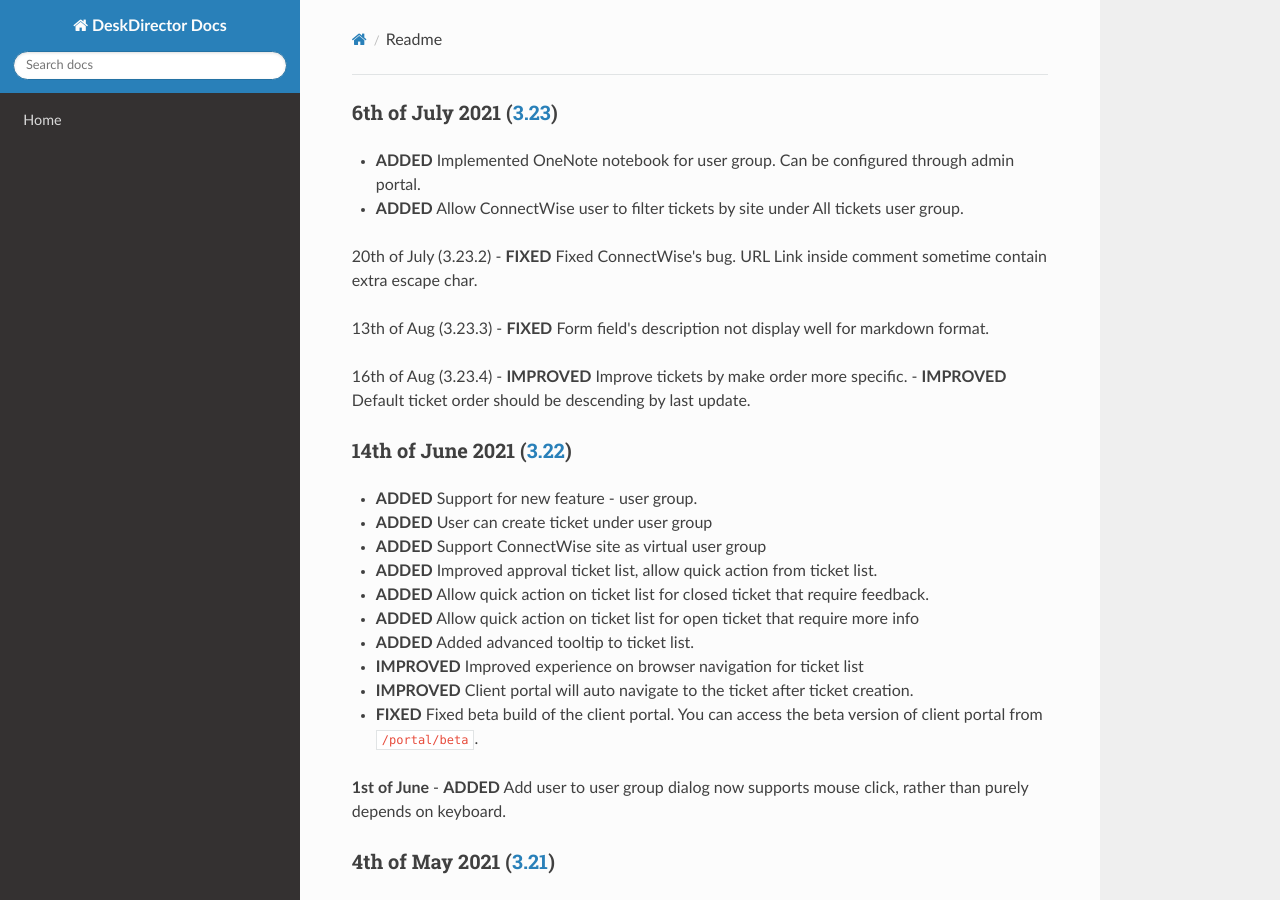
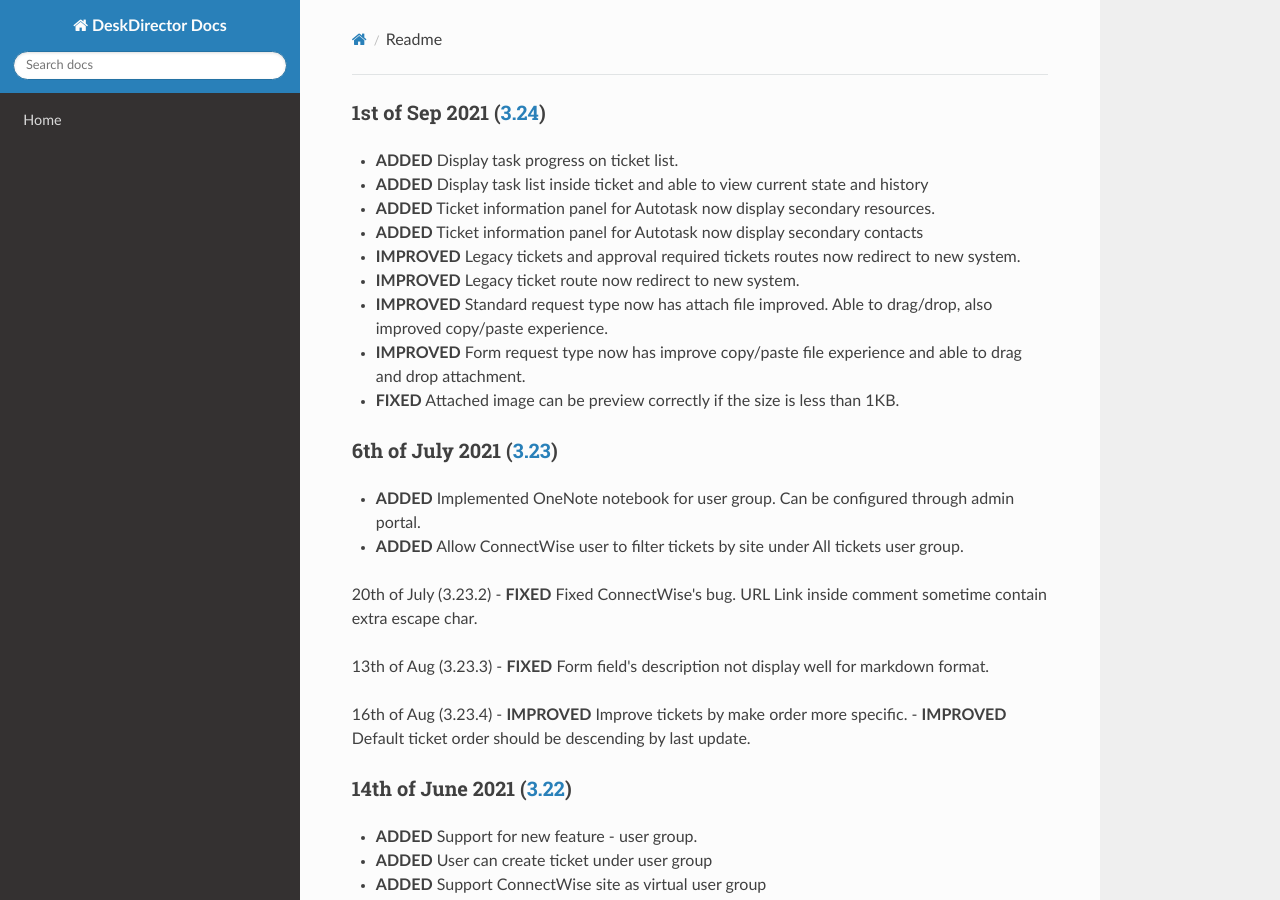
Before and after one commit to DeskDirector/docs, an MkDocs documentation site: the page built from docs/_release/portal/readme.md, in a window 1280 px wide and 900 px high. Built offline with MkDocs 1.6.1, drawn with Linux system fonts in a browser that asks for light colours; nearby versions of some CDN libraries; old or Windows-style settings are respelled for this version of MkDocs.

Commit message:
Update readme.md

```diff
--- a/docs/_release/portal/readme.md
+++ b/docs/_release/portal/readme.md
@@ -1,3 +1,14 @@
+### 1st of Sep 2021 ([3.24](v3.24))
+- **ADDED** Display task progress on ticket list.
+- **ADDED** Display task list inside ticket and able to view current state and history
+- **ADDED** Ticket information panel for Autotask now display secondary resources.
+- **ADDED** Ticket information panel for Autotask now display secondary contacts
+- **IMPROVED** Legacy tickets and approval required tickets routes now redirect to new system.
+- **IMPROVED** Legacy ticket route now redirect to new system.
+- **IMPROVED** Standard request type now has attach file improved. Able to drag/drop, also improved copy/paste experience.
+- **IMPROVED** Form request type now has improve copy/paste file experience and able to drag and drop attachment.
+- **FIXED** Attached image can be preview correctly if the size is less than 1KB.
+
 ### 6th of July 2021 ([3.23](v3.23))
 - **ADDED** Implemented OneNote notebook for user group. Can be configured through admin portal.
 - **ADDED** Allow ConnectWise user to filter tickets by site under All tickets user group.
```
